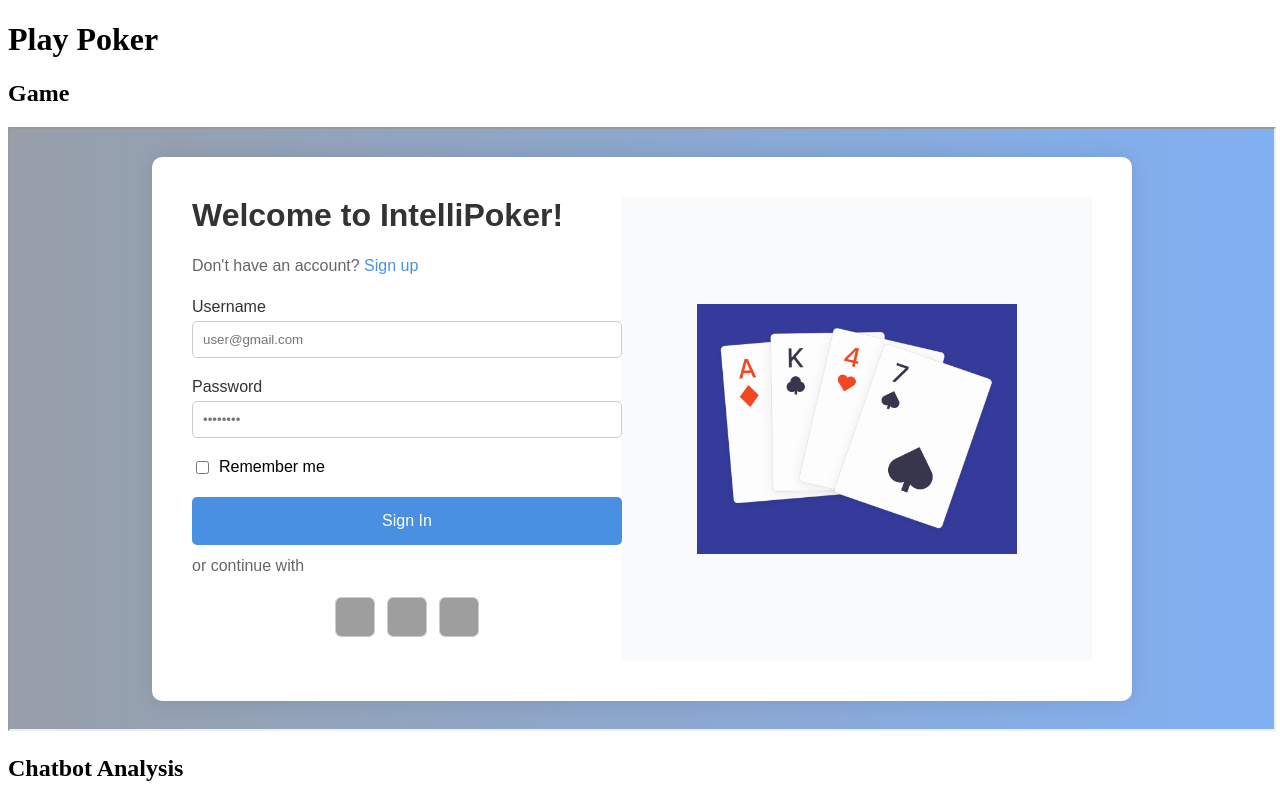
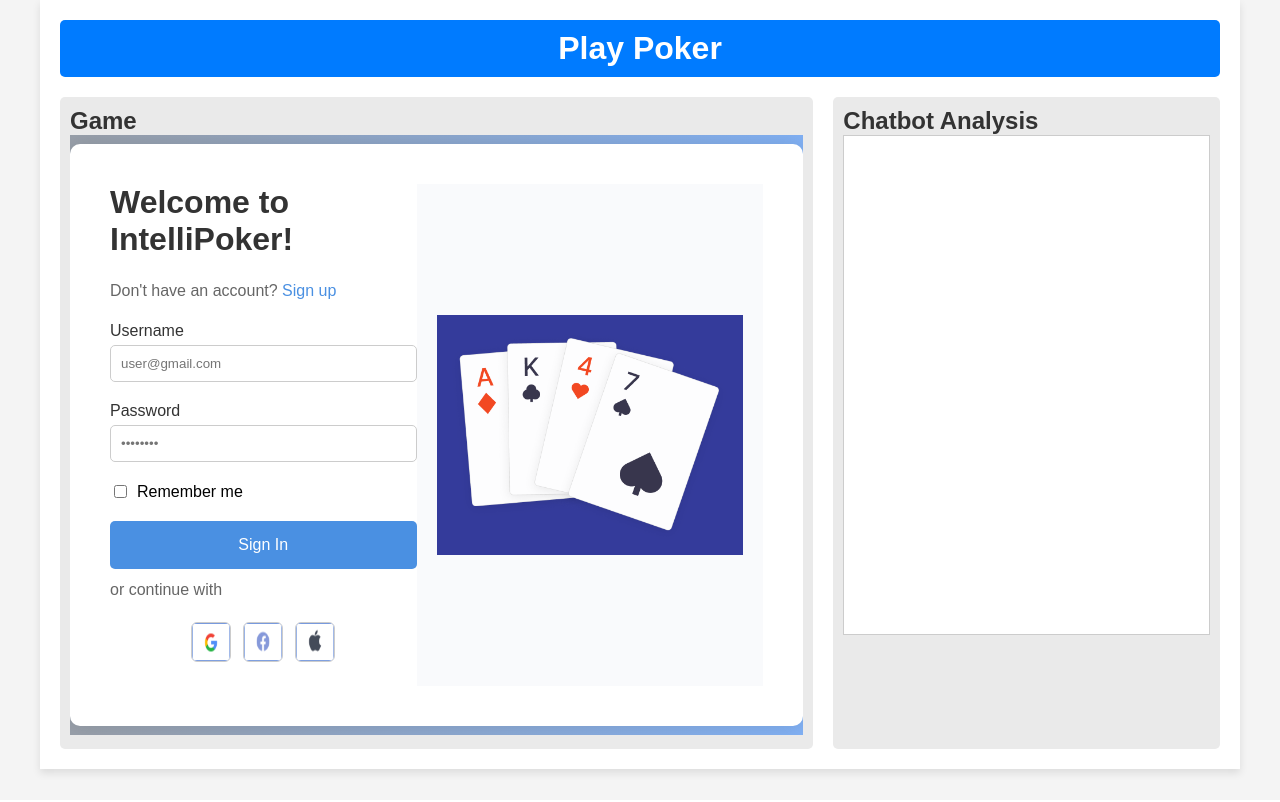
Before and after one commit to NoahJTG00/intelli-poker, a Flask app: page /game in a window 1280 px wide. After the commit the page ends 779 px from the top, so only its background shows below. Run offline with Flask 3, Linux system fonts and the light colour scheme; data that the repository does not hold is empty.

Commit message:
added link to cards in main page + css for game ui

```diff
--- /dev/null
+++ b/app/frontend/static/styles/game.css
@@ -0,0 +1,75 @@
+/* Basic Reset */
+* {
+    margin: 0;
+    padding: 0;
+    box-sizing: border-box;
+}
+
+body {
+    font-family: 'Arial', sans-serif;
+    background-color: #f4f4f4;
+    color: #333;
+}
+
+.container {
+    max-width: 1200px;
+    margin: 0 auto;
+    padding: 20px;
+    background: #fff;
+    box-shadow: 0 4px 8px rgba(0,0,0,0.1);
+}
+
+header {
+    background-color: #007BFF;
+    color: #ffffff;
+    padding: 10px 20px;
+    text-align: center;
+    border-radius: 5px;
+}
+
+main {
+    display: flex;
+    flex-direction: row;
+    justify-content: space-between;
+    margin-top: 20px;
+}
+
+.game {
+    flex: 2;  /* 2/3 of the space */
+    margin-right: 20px;
+    padding: 10px;
+    background: #eaeaea;
+    border-radius: 5px;
+}
+
+#chatbot-section {
+    flex: 1;  /* 1/3 of the space */
+    padding: 10px;
+    background: #eaeaea;
+    border-radius: 5px;
+}
+
+.chat-area {
+    background: #ffffff;
+    height: 500px;
+    overflow-y: auto;
+    border: 1px solid #ccc;
+    padding: 10px;
+}
+
+.message {
+    margin-bottom: 10px;
+    padding: 5px;
+    border-radius: 5px;
+    background-color: #f0f0f0;
+}
+
+.bot-message {
+    background-color: #d1ecf1;
+    border-color: #bee5eb;
+}
+
+iframe {
+    width: 100%;
+    border: none; /* Remove border */
+}
--- a/app/frontend/templates/game.html
+++ b/app/frontend/templates/game.html
@@ -4,7 +4,7 @@
     <meta charset="UTF-8">
     <meta name="viewport" content="width=device-width, initial-scale=1.0">
     <title>Play Poker</title>
-    <link rel="stylesheet" href="{{ url_for('static', filename='styles/instructions_poker.css') }}">
+    <link rel="stylesheet" href="{{ url_for('static', filename='styles/game.css') }}">
     <script>
         function receiveMessage(data) {
             const chatArea = document.getElementById('chat-area');
--- a/app/frontend/templates/login.html
+++ b/app/frontend/templates/login.html
@@ -30,9 +30,9 @@
             </form>
             <p>or continue with</p>
             <div class="social-login">
-                <a href="#"><img src="{{ url_for('static', filename='google-icon.png') }}" alt="Google"></a>
-                <a href="#"><img src="{{ url_for('static', filename='facebook-icon.png') }}" alt="Facebook"></a>
-                <a href="#"><img src="{{ url_for('static', filename='apple-icon.png') }}" alt="Apple"></a>
+                <a href="#"><img src="{{ url_for('static', filename='images/google-icon.png') }}" alt="Google"></a>
+                <a href="#"><img src="{{ url_for('static', filename='images/facebook-icon.png') }}" alt="Facebook"></a>
+                <a href="#"><img src="{{ url_for('static', filename='images/apple-icon.png') }}" alt="Apple"></a>
             </div>
         </div>
         <div class="login-illustration">
```
Also changed, not shown: app/frontend/static/styles/index.css (+14 -0 lines), app/frontend/static/styles/register.css (+91 -0 lines), app/frontend/templates/index.html (+14 -8 lines), app/frontend/templates/profile.html (+5 -5 lines), app/frontend/templates/register.html (+5 -5 lines), app/frontend/static/images/apple-icon.png (added), app/frontend/static/images/facebook-icon.png (added), app/frontend/static/images/google-icon.png (added).
